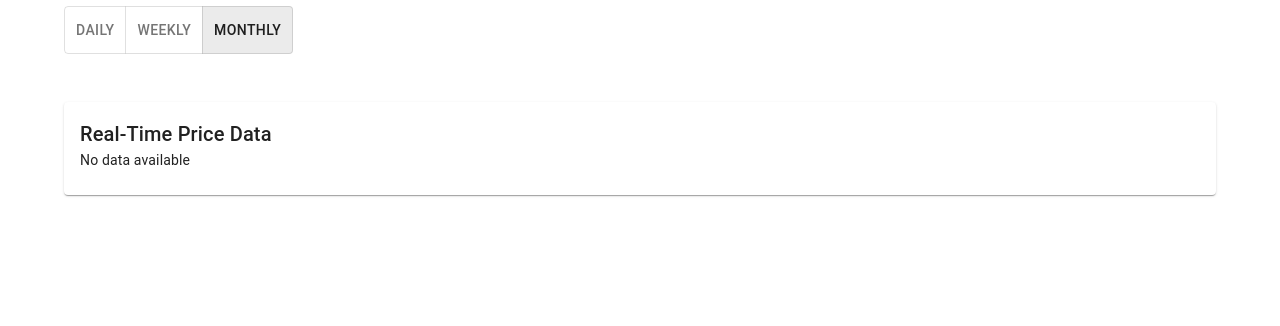
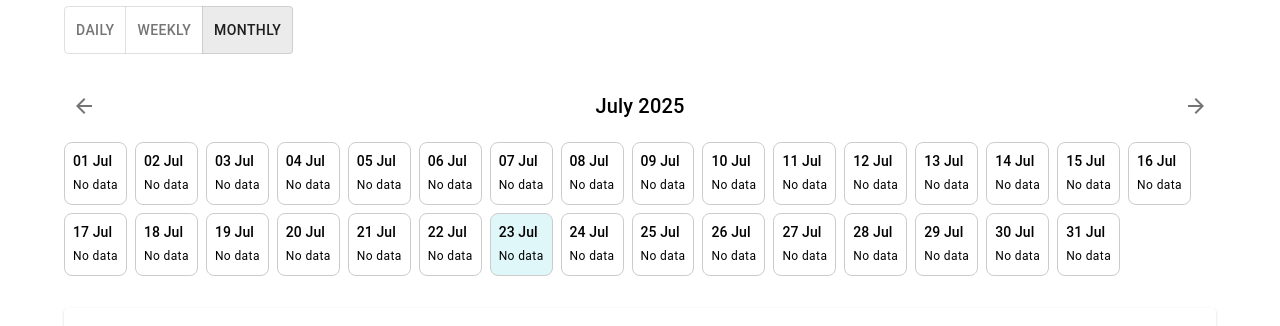
Before and after one commit to VrushaliDipakPatil/market_seasonality_explorer, a React (Create React App) app: page / in a window 1280 px wide. Shown: the part 140-466 px from the top of the page. Built offline with nearby package versions, Linux system fonts and the light colour scheme; no server answers.

Commit message:
daily data

```diff
--- a/package.json
+++ b/package.json
@@ -5,6 +5,7 @@
   "dependencies": {
     "@emotion/react": "^11.14.0",
     "@emotion/styled": "^11.14.1",
+    "@mui/icons-material": "^7.2.0",
     "@mui/material": "^7.2.0",
     "@testing-library/dom": "^10.4.0",
     "@testing-library/jest-dom": "^6.6.3",
--- a/src/components/CalandarView.jsx
+++ b/src/components/CalandarView.jsx
@@ -1,168 +1,171 @@
-import React from "react";
-import { Grid, Paper, Typography, Tooltip } from "@mui/material";
-import dayjs from "dayjs";
+import React, { useState, useCallback, useRef } from "react";
+import {
+  Box,
+  Typography,
+  Grid,
+  IconButton,
+} from "@mui/material";
+import { ArrowBack, ArrowForward } from "@mui/icons-material";
+import {
+  format,
+  startOfMonth,
+  endOfMonth,
+  eachDayOfInterval,
+  addMonths,
+  subMonths,
+  isSameDay,
+  isToday,
+  parseISO,
+  addWeeks,
+  subWeeks,
+  startOfYear,
+  endOfYear,
+  addYears,
+  subYears,
+} from "date-fns";
 
 const CalendarView = ({ data, view, onDateSelect, selectedDate }) => {
-  const today = new Date().toISOString().split("T")[0];
+  const [currentDate, setCurrentDate] = useState(new Date());
+  const containerRef = useRef(null);
 
-  const generateDates = () => {
-    const dates = [];
+  const handlePrev = () => {
+    setCurrentDate((prev) =>
+      view === "monthly"
+        ? subMonths(prev, 1)
+        : view === "weekly"
+        ? subWeeks(prev, 15)
+        : subWeeks(prev, 8)
+    );
+  };
+
+  const handleNext = () => {
+    setCurrentDate((prev) =>
+      view === "monthly"
+        ? addMonths(prev, 1)
+        : view === "weekly"
+        ? addWeeks(prev, 15)
+        : addWeeks(prev, 8)
+    );
+  };
+
+  const getCalendarCells = () => {
+    const today = new Date();
 
     if (view === "daily") {
-      for (let i = 29; i >= 0; i--) {
-        const date = dayjs().subtract(i, "day").format("YYYY-MM-DD");
-        dates.push(date);
+      const end = today;
+      const start = subWeeks(end, 8); // ~60 days
+      return eachDayOfInterval({ start, end });
+    } else if (view === "weekly") {
+      const end = today;
+      const weeks = [];
+      for (let i = 14; i >= 0; i--) {
+        weeks.push(subWeeks(end, i)); // 15 weeks
       }
-    } else if (view === "weekly") {
-      for (let i = 14; i >= 0; i--) {
-        const startOfWeek = dayjs().subtract(i * 7, "day");
-        const weekDates = Array.from({ length: 7 }, (_, j) =>
-          startOfWeek.add(j, "day").format("YYYY-MM-DD")
-        );
-        dates.push(weekDates);
-      }
-    } else if (view === "monthly") {
-      for (let i = 11; i >= 0; i--) {
-        const month = dayjs().subtract(i, "month").format("YYYY-MM");
-        const daysInMonth = dayjs(month + "-01").daysInMonth();
-        const monthDates = Array.from({ length: daysInMonth }, (_, j) =>
-          dayjs(month + "-01")
-            .add(j, "day")
-            .format("YYYY-MM-DD")
-        );
-        dates.push({ month, dates: monthDates });
-      }
-    }
-
-    return dates;
-  };
-
-  const computeMetrics = (dateGroup) => {
-    if (typeof dateGroup === "string") {
-      const metrics = data[dateGroup];
-      return metrics
-        ? {
-            volatility: metrics.volatility,
-            volume: metrics.volume,
-            label: dateGroup,
-            date: dateGroup,
-          }
-        : null;
-    } else if (Array.isArray(dateGroup)) {
-      const valid = dateGroup.filter((d) => data[d]);
-      if (!valid.length) return null;
-      const avgVol = (
-        valid.reduce((sum, d) => sum + (data[d]?.volatility || 0), 0) /
-        valid.length
-      ).toFixed(2);
-      const avgVolu = Math.round(
-        valid.reduce((sum, d) => sum + (data[d]?.volume || 0), 0) / valid.length
-      );
-      return {
-        volatility: avgVol,
-        volume: avgVolu,
-        label:
-          dayjs(valid[0]).format("MMM D") +
-          " - " +
-          dayjs(valid[valid.length - 1]).format("MMM D"),
-        date: valid[0],
-      };
-    } else if (typeof dateGroup === "object" && dateGroup.month) {
-      const valid = dateGroup.dates.filter((d) => data[d]);
-      if (!valid.length) return null;
-      const avgVol = (
-        valid.reduce((sum, d) => sum + (data[d]?.volatility || 0), 0) /
-        valid.length
-      ).toFixed(2);
-      const avgVolu = Math.round(
-        valid.reduce((sum, d) => sum + (data[d]?.volume || 0), 0) / valid.length
-      );
-      return {
-        volatility: avgVol,
-        volume: avgVolu,
-        label: dateGroup.month,
-        date: valid[0],
-      };
+      return weeks;
+    } else {
+      const start = startOfMonth(currentDate);
+      const end = endOfMonth(currentDate);
+      return eachDayOfInterval({ start, end });
     }
   };
 
-  const dateGroups = generateDates();
+  const cells = getCalendarCells();
+
+  const handleKeyDown = useCallback(
+    (e, date) => {
+      const index = cells.findIndex((d) => isSameDay(d, date));
+      let newIndex = index;
+      if (e.key === "ArrowRight") newIndex++;
+      else if (e.key === "ArrowLeft") newIndex--;
+      else if (e.key === "ArrowDown") newIndex += 7;
+      else if (e.key === "ArrowUp") newIndex -= 7;
+      else if (e.key === "Enter") onDateSelect(format(date, "yyyy-MM-dd"));
+      else if (e.key === "Escape") containerRef.current?.blur();
+
+      if (newIndex >= 0 && newIndex < cells.length) {
+        document.getElementById(`cell-${newIndex}`)?.focus();
+      }
+    },
+    [cells, onDateSelect]
+  );
+
+  const headingLabel =
+    view === "monthly"
+      ? format(currentDate, "MMMM yyyy")
+      : view === "weekly"
+      ? "Last 15 Weeks"
+      : "Last 60 Days";
 
   return (
-    <Grid container spacing={1} mt={2}>
-      {dateGroups.map((group, index) => {
-        const metrics = computeMetrics(group);
-        if (!metrics) return null;
+    <Box mt={4} ref={containerRef}>
+      <Box display="flex" alignItems="center" justifyContent="space-between">
+        <IconButton onClick={handlePrev}>
+          <ArrowBack />
+        </IconButton>
+        <Typography variant="h6">{headingLabel}</Typography>
+        <IconButton onClick={handleNext}>
+          <ArrowForward />
+        </IconButton>
+      </Box>
 
-        const backgroundColor =
-          metrics.volatility < 0.3
-            ? "#C8E6C9"
-            : metrics.volatility < 0.6
-            ? "#FFECB3"
-            : "#FFCDD2";
-
-        const isSelected = metrics.date === selectedDate;
-        const isToday = metrics.date === today;
+      <Grid
+        container
+        spacing={1}
+        mt={2}
+        columns={view === "monthly" ? 7 : 5}
+      >
+        {cells.map((date, index) => {
+          const dateStr = format(date, "yyyy-MM-dd");
+          const cellData = data[dateStr];
+          const isSelected =
+            selectedDate && isSameDay(parseISO(selectedDate), date);
 
           return (
             <Grid
+              key={dateStr}
               item
-            xs={view === "daily" ? 3 : view === "weekly" ? 2 : 2}
-            key={index}
-          >
-            <Tooltip
-              title={
-                <div>
-                  <div>
-                    <strong>{metrics.label}</strong>
-                  </div>
-                  <div>
-                    <strong>Volatility:</strong> {metrics.volatility}
-                  </div>
-                  <div>
-                    <strong>Volume:</strong> {metrics.volume}
-                  </div>
-                </div>
-              }
-              arrow
-              placement="top"
-            >
-              <Paper
+              xs={view === "monthly" ? 1 : 1}
+              tabIndex={0}
+              id={`cell-${index}`}
+              onKeyDown={(e) => handleKeyDown(e, date)}
+              onClick={() => onDateSelect(dateStr)}
               sx={{
-                  backgroundColor,
-                  height: 80,
-                  padding: 1,
+                p: 1,
+                border: "1px solid #ccc",
+                borderRadius: 2,
+                backgroundColor: isSelected
+                  ? "lightblue"
+                  : isToday(date)
+                  ? "#e0f7fa"
+                  : "white",
                 cursor: "pointer",
-                  border: isSelected
-                    ? "2px solid black"
-                    : isToday
-                    ? "2px solid green"
-                    : "1px solid #ccc",
-                  "&:hover": { opacity: 0.85 },
-                }}
-                onClick={() => {
-                  if (typeof group === "string") {
-                    onDateSelect(group);
-                  } else if (Array.isArray(group)) {
-                    onDateSelect(group[0]);
-                  } else if (typeof group === "object" && group.dates?.length) {
-                    onDateSelect(group.dates[0]);
-                  }
+                outline: "none",
+                "&:focus": { boxShadow: "0 0 0 2px #1976d2" },
               }}
             >
-                <Typography variant="caption">{metrics.label}</Typography>
-                <Typography variant="body2">
-                  Vol: {metrics.volatility}
+              <Typography variant="subtitle2">
+                {view === "weekly"
+                  ? `Week of ${format(date, "dd MMM")}`
+                  : format(date, "dd MMM")}
               </Typography>
-                <Typography variant="body2">
-                  Volu: {metrics.volume}
+              {cellData ? (
+                <>
+                  <Typography variant="caption">
+                    Vol: {cellData.volatility}
                   </Typography>
-              </Paper>
-            </Tooltip>
+                  <br />
+                  <Typography variant="caption">
+                    Volu: {cellData.volume}
+                  </Typography>
+                </>
+              ) : (
+                <Typography variant="caption">No data</Typography>
+              )}
             </Grid>
           );
         })}
       </Grid>
+    </Box>
   );
 };
 
```
Also changed, not shown: 1 other file (tests, documents, lock files or other folders). Lines whose indentation alone changed are shown as unchanged.
